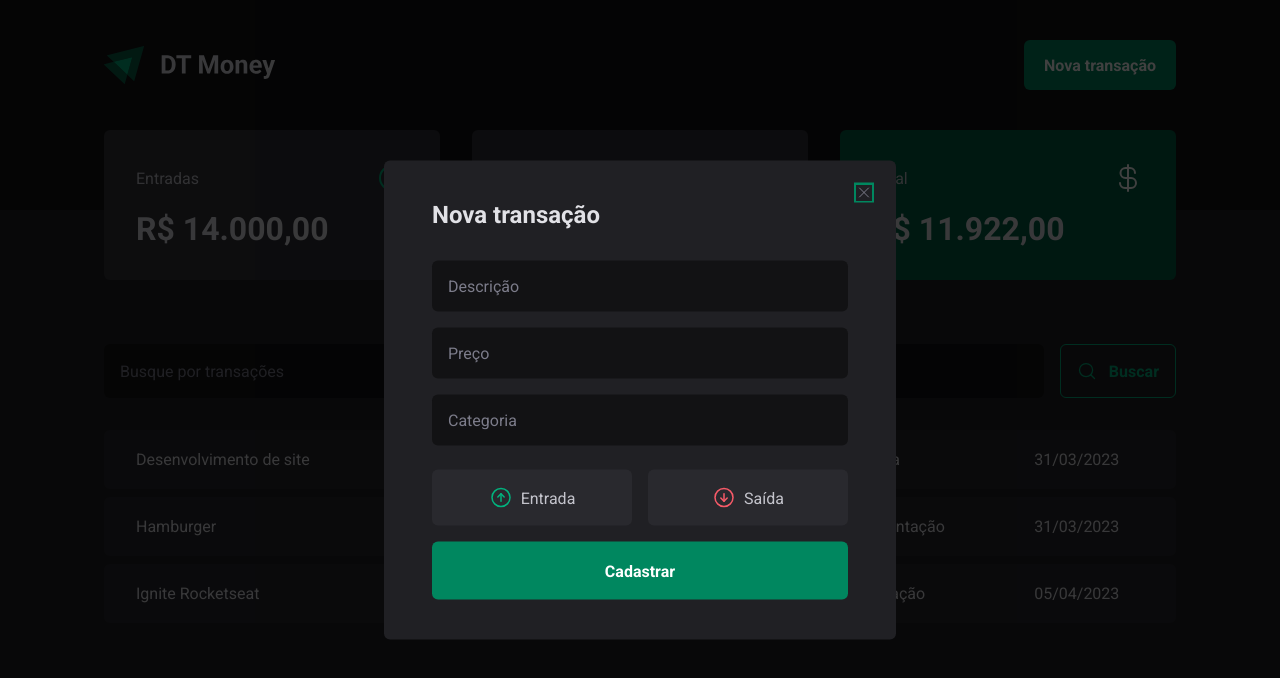
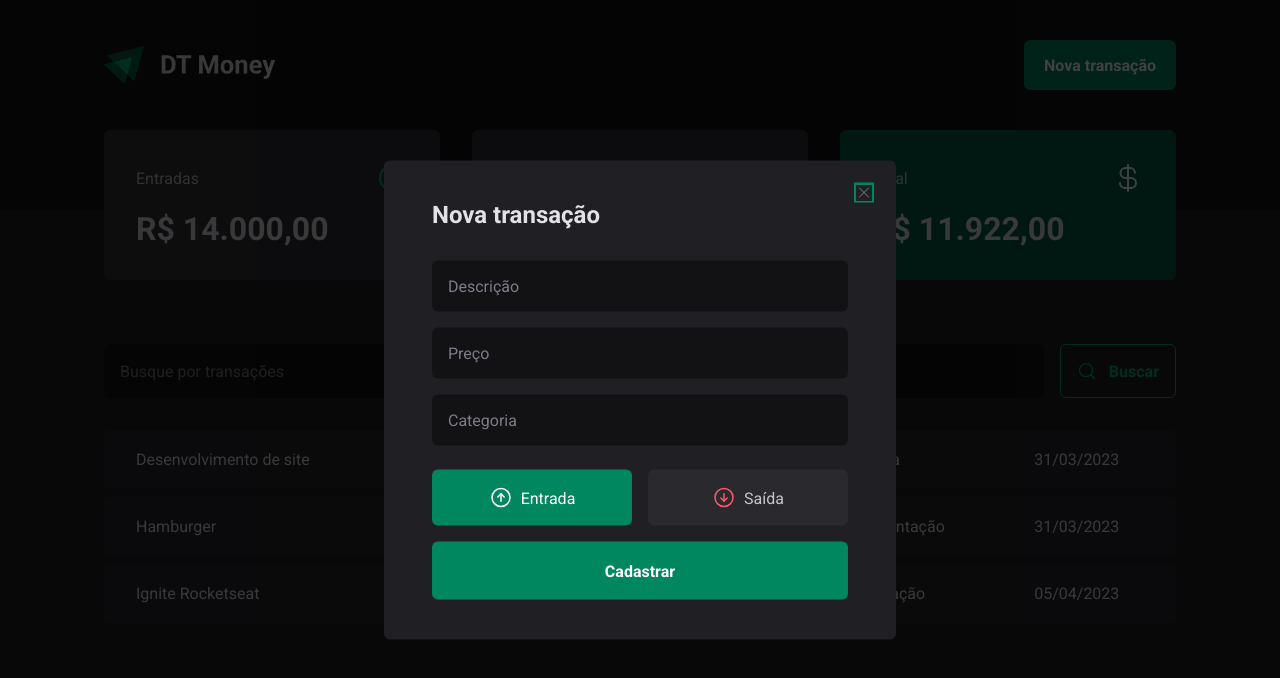
Before and after one commit to LeonamJop/Rocketseat-Ignite-dtMoney, a React (Vite) app: page / in a window 1280 px wide. Both pictures are taken after a click on the button "Nova transação". Shown: the top 678 px of the page. Built offline with nearby package versions, Linux system fonts and the light colour scheme; data requests are answered from the project's data file.

Commit message:
feat: controlled components

```diff
--- a/src/components/NewTransactionModal/index.tsx
+++ b/src/components/NewTransactionModal/index.tsx
@@ -4,24 +4,28 @@
 
 import { CloseButton, Content, Overlay, TransactionType, TransactionTypeButton } from './styled'
 import { zodResolver } from '@hookform/resolvers/zod'
-import { useForm } from "react-hook-form";
+import { Controller, useForm } from "react-hook-form";
 
 const newTransactionFormSchema = z.object({
     description: z.string(),
     price: z.number(),
     category: z.string(),
-    // type: z.enum(['income', 'outcome']),
+    type: z.enum(['income', 'outcome']),
 })
 
 type NewTransactionFormInputs = z.infer<typeof newTransactionFormSchema>;
 
 export function NewTransactionModal() {
     const {
+        control,
         register,
         handleSubmit,
         formState: { isSubmitting }
     } = useForm<NewTransactionFormInputs>({
         resolver: zodResolver(newTransactionFormSchema),
+        defaultValues: {
+            type: 'income'
+        }
     })
 
     async function handleCreateNewTransaction(data: NewTransactionFormInputs) {
@@ -52,7 +56,7 @@
                         type="number"
                         placeholder='Preço'
                         required
-                        {...register('price', { valueAsNumber: true})}
+                        {...register('price', { valueAsNumber: true })}
                     />
                     <input
                         type="text"
@@ -61,7 +65,15 @@
                         {...register('category')}
                     />
 
-                    <TransactionType>
+                    <Controller
+                        control={control}
+                        name='type'
+                        render={({ field }) => {
+                            return (
+                                <TransactionType
+                                    onValueChange={field.onChange}
+                                    value={field.value}
+                                >
                                     <TransactionTypeButton variant='income' value='income'>
                                         <ArrowCircleUp size={24} />
                                         Entrada
@@ -72,6 +84,9 @@
                                         Saída
                                     </TransactionTypeButton>
                                 </TransactionType>
+                            )
+                        }}
+                    />
 
                     <button type='submit' disabled={isSubmitting}>
                         Cadastrar
```
Lines whose indentation alone changed are shown as unchanged.
